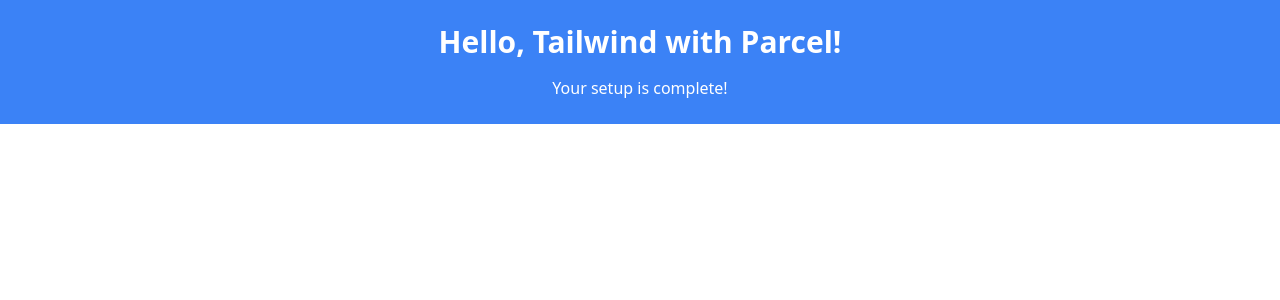
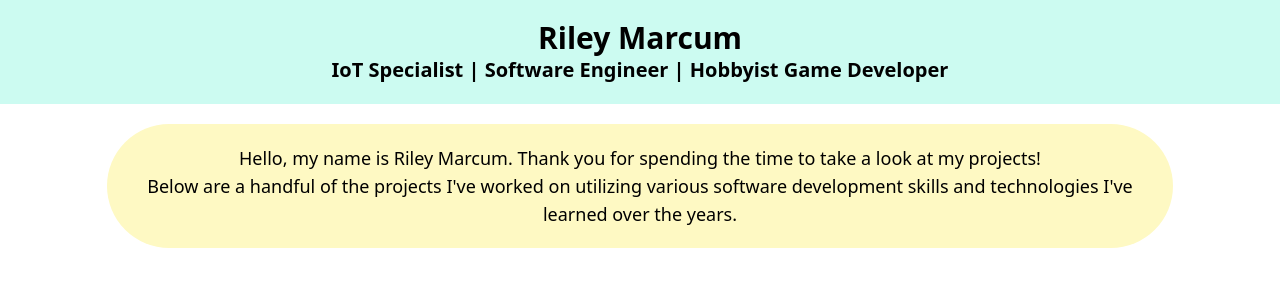
Before and after one commit to Aivaxela/portfolio, a React (Vite) app: page / in a window 1280 px wide. Shown: the top 300 px of the page. Built offline with nearby package versions, Linux system fonts and the light colour scheme.

Commit message:
add header and intro components

```diff
--- a/src/App.js
+++ b/src/App.js
@@ -1,8 +1,11 @@
+import { Header } from "./components/Header";
+import { Intro } from "./components/Intro";
+
 export function App() {
   return (
-    <div className="text-center p-6 bg-blue-500 text-white">
-      <h1 className="text-3xl font-bold">Hello, Tailwind with Parcel!</h1>
-      <p className="mt-4">Your setup is complete!</p>
+    <div className="flex flex-col items-center mx-auto max-w-[1440px]">
+      <Header />
+      <Intro />
     </div>
   );
 }
--- /dev/null
+++ b/src/components/Header.jsx
@@ -0,0 +1,10 @@
+export function Header() {
+  return (
+    <header className="flex flex-col items-center bg-teal-100 p-5 w-full">
+      <h1 className="text-3xl font-bold">Riley Marcum</h1>
+      <h2 className="text-xl font-semibold">
+        IoT Specialist | Software Engineer | Hobbyist Game Developer
+      </h2>
+    </header>
+  );
+}
--- /dev/null
+++ b/src/components/Intro.jsx
@@ -0,0 +1,15 @@
+export function Intro() {
+  return (
+    <section className="flex flex-col text-center p-5 my-5 w-10/12 bg-yellow-100 rounded-full">
+      <p className="text-lg">
+        Hello, my name is Riley Marcum. Thank you for spending the time to take
+        a look at my projects!
+      </p>
+      <p className="text-lg">
+        Below are a handful of the projects I've worked on utilizing various
+        software development skills and technologies I've learned over the
+        years.
+      </p>
+    </section>
+  );
+}
```
